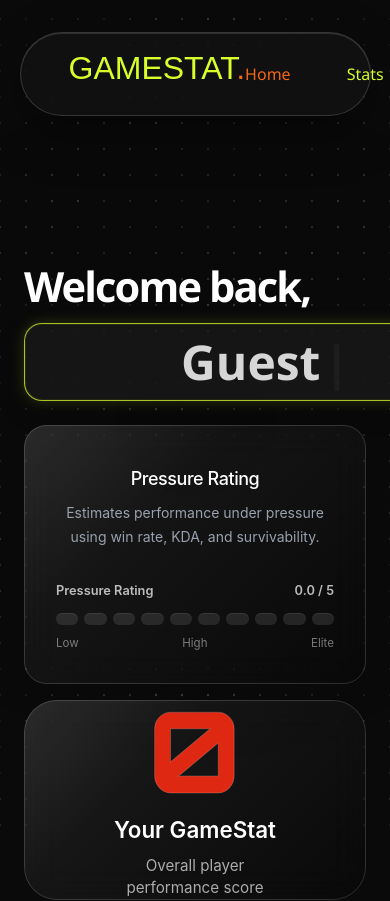
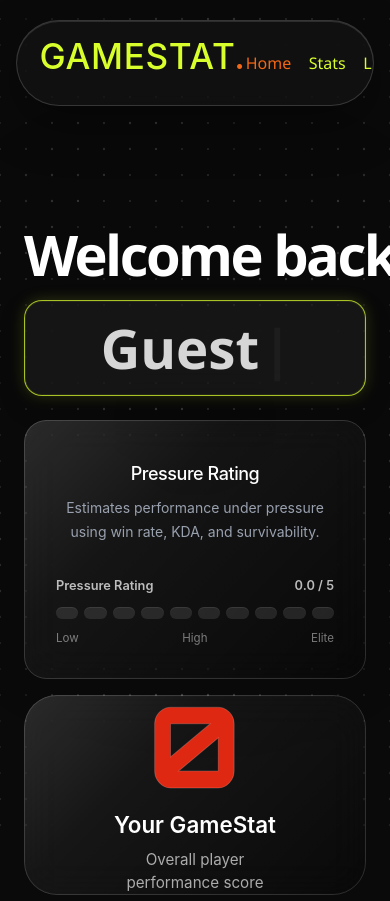
Before and after one commit to isaiahpng/master-stat-dashboard, a React (Vite) app in the folder gamerstat/: page / in a window 390 px wide. Shown: the top 901 px of the page. Built offline with nearby package versions, Linux system fonts and the light colour scheme.

Commit message:
Mobile Updates

```diff
--- a/gamerstat/frontend/src/components/HomeBentoSection.css
+++ b/gamerstat/frontend/src/components/HomeBentoSection.css
@@ -326,3 +326,22 @@
         transform: translateX(260%);
     }
 }
+
+@media (max-width: 768px) {
+    .welcome-title {
+        font-size: clamp(3.5rem, 12vw, 5rem);
+        line-height: 1;
+    }
+
+    .username-box {
+        width: 100%;
+        min-height: 96px;
+        padding: 0 1.25rem;
+    }
+
+    .username-box-button,
+    .username-input {
+        font-size: clamp(3.2rem, 14vw, 5rem);
+        line-height: 1;
+    }
+}
--- a/gamerstat/frontend/src/components/Navbar.css
+++ b/gamerstat/frontend/src/components/Navbar.css
@@ -166,3 +166,53 @@
         justify-self: end;
     }
 }
+
+@media (max-width: 768px) {
+    .navbar {
+        width: calc(100% - 2rem);
+        max-width: none;
+        height: 86px;
+        margin: 1.25rem auto 0;
+        padding: 0 1.4rem;
+
+        display: flex;
+        align-items: center;
+        justify-content: space-between;
+
+        border-radius: 999px;
+        overflow: hidden;
+    }
+
+    .navbar-logo {
+        font-size: clamp(2rem, 9vw, 3.1rem);
+        line-height: 1;
+        letter-spacing: 0.02em;
+        white-space: nowrap;
+        flex-shrink: 0;
+    }
+
+    .navbar-links {
+        display: flex;
+        align-items: center;
+        justify-content: flex-end;
+        gap: 1.1rem;
+
+        font-size: 1.2rem;
+        white-space: nowrap;
+        flex-shrink: 0;
+    }
+
+    .navbar-links a {
+        font-size: 1.2rem;
+        line-height: 1;
+    }
+
+    .navbar-actions {
+        display: none;
+    }
+}
+
+.navbar-logo {
+    font-family: inherit;
+    font-weight: 500;
+}
```
